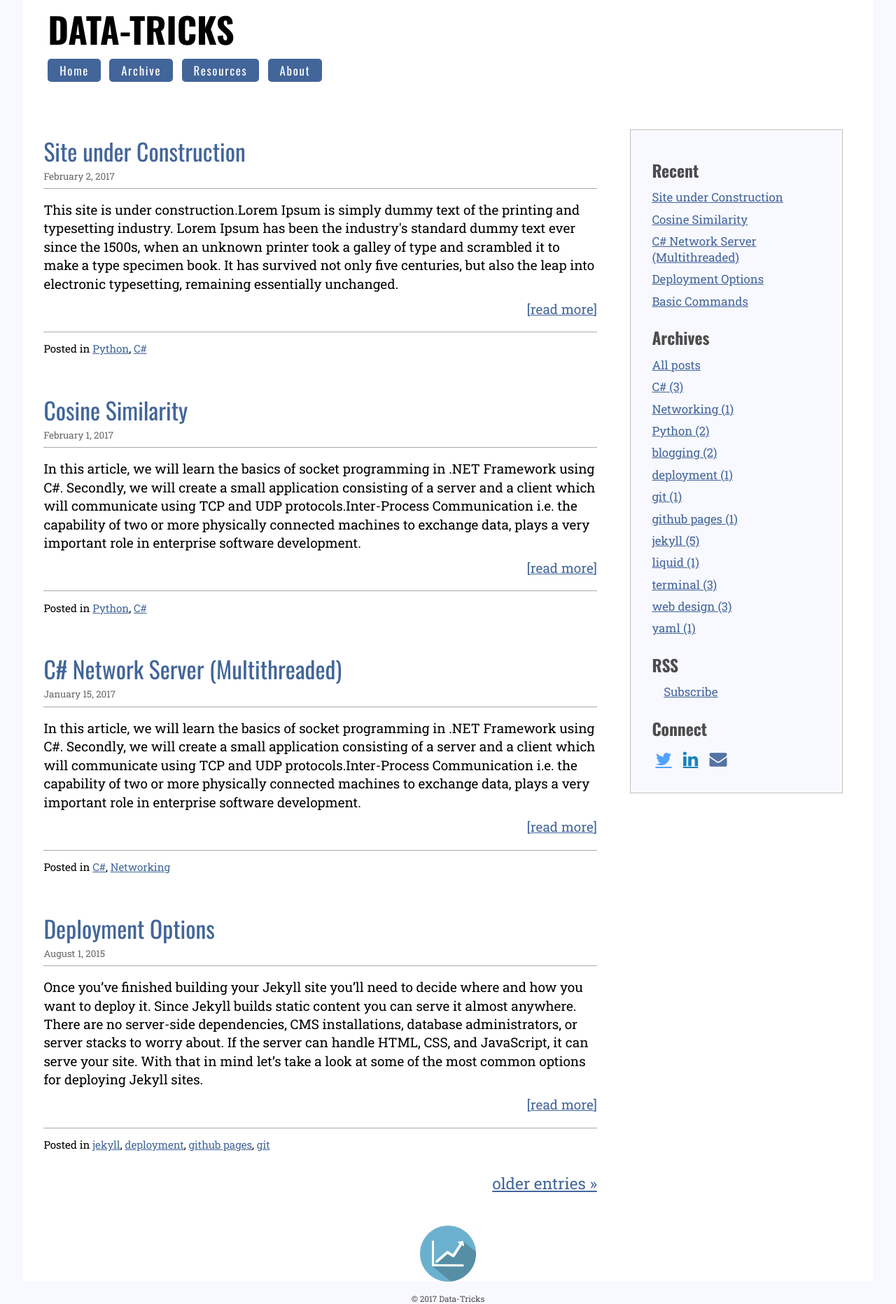
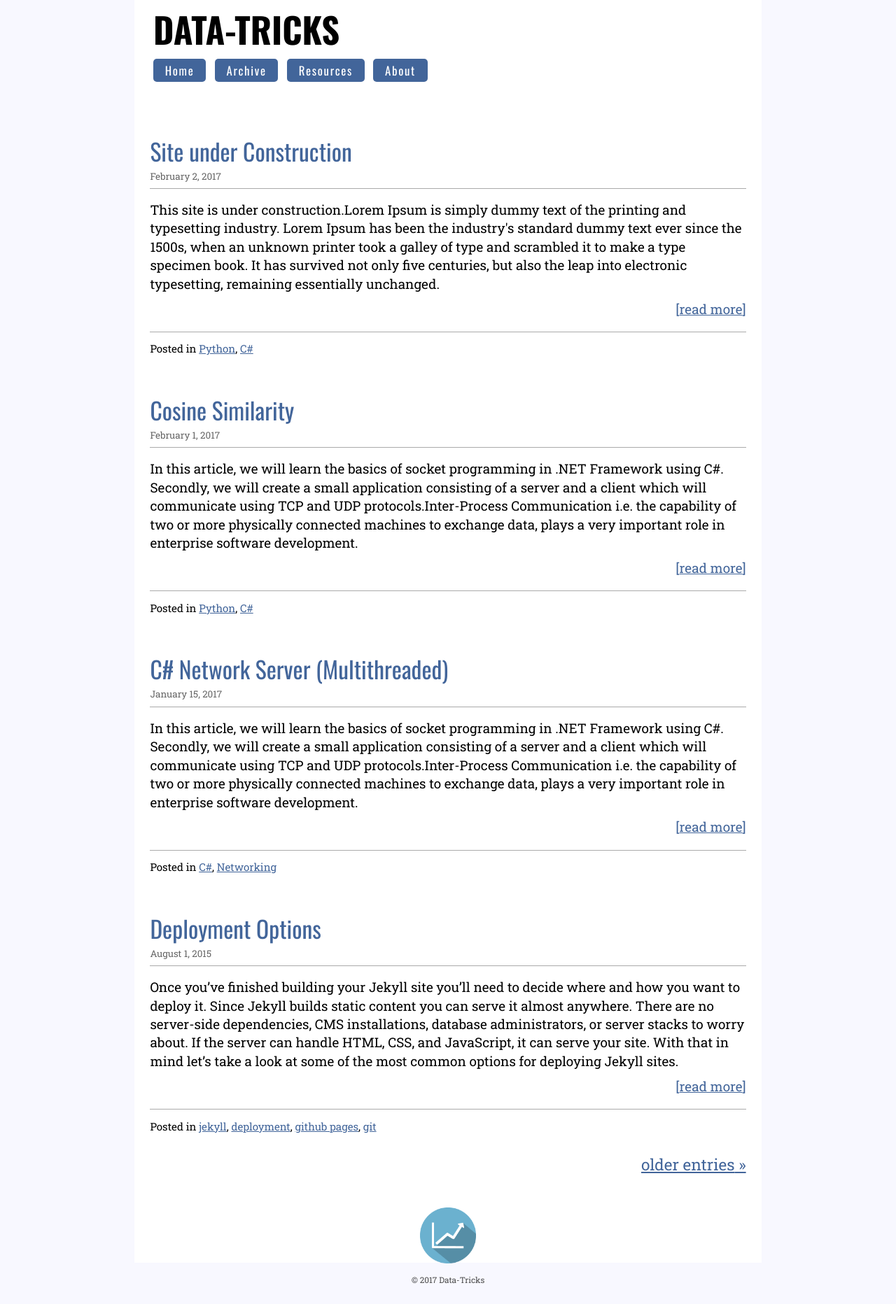
Before and after one commit to gitjit/gitjit.github.io, a Jekyll site: the page built from index.html, in a window 1280 px wide. Shown: the whole page at 70% size. Built offline with Jekyll 4.4.1, drawn with Linux system fonts in a browser that asks for light colours; nearby versions of some CDN libraries; the list of posts is cut into pages by our own code; after the commit the page ends 1837 px from its top, so only the background shows below that.

Commit message:
removed sidebar

```diff
--- a/_layouts/page.html
+++ b/_layouts/page.html
@@ -10,5 +10,5 @@
         {{content}}
     </article>
     </article>
-        {% include sidebar.html %}
+
 </main>
--- a/css/main.css
+++ b/css/main.css
@@ -752,7 +752,7 @@
 	background: ghostwhite;
 }
 body {
-	width: 95%;
+	width: 70%;
 	margin: 0 auto;
 }
 .page-header {
@@ -771,11 +771,12 @@
 
 .index,.archive {
 	float: left;
-	width: 70%;
+	width: 100%;
 	padding-right: 2.5%;
 	padding-left: 2.5%;
 
 }
+
 
 .asidep {
 	float: left;
--- a/index.html
+++ b/index.html
@@ -25,4 +25,5 @@
       <p class="nextLink"><a href="{{ site.baseurl }}/page{{ paginator.next_page }}" class="next">older entries</a></p>
       {% endif %} </div>
   </article>
-  {% include sidebar.html %} </main>
+
+  </main>
--- a/tags/index.html
+++ b/tags/index.html
@@ -33,5 +33,5 @@
 {% endfor %}
     </article>
     </article>
-        {% include sidebar.html %}
+
 </main>
```
